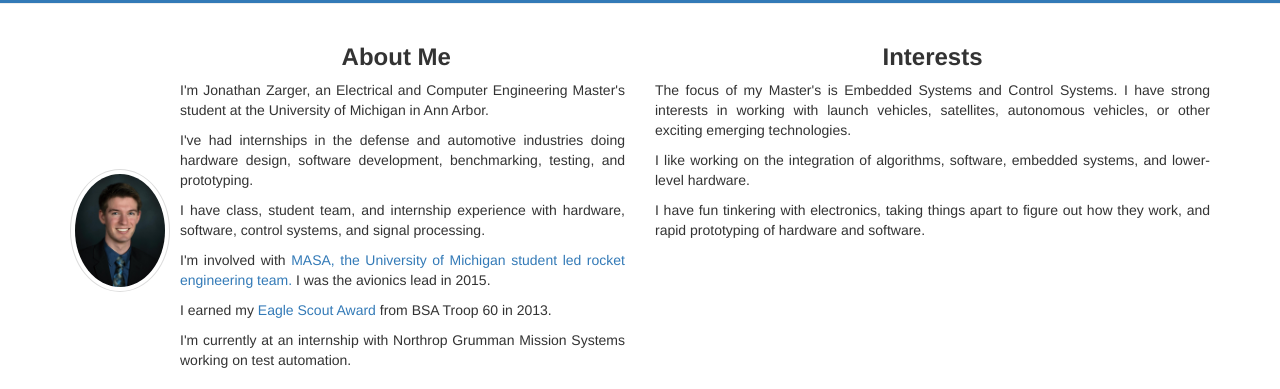
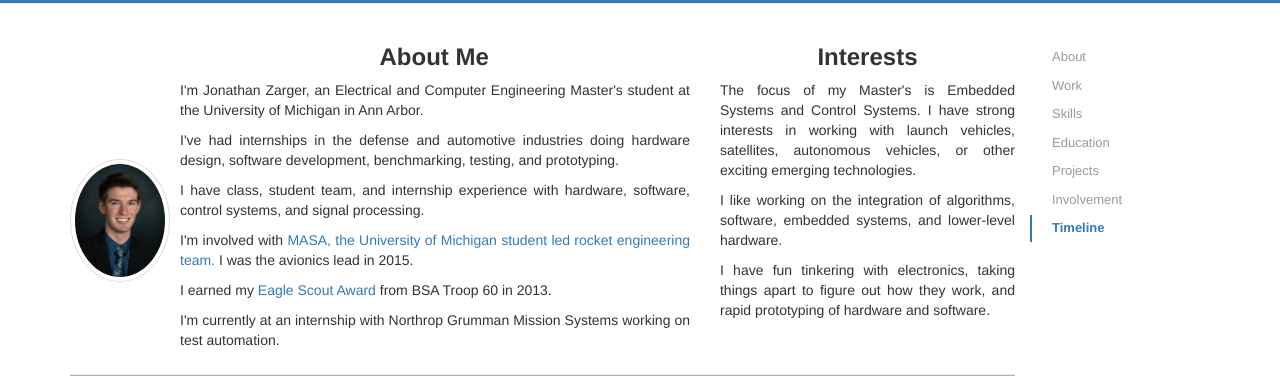
Before and after one commit to jzarger/jzarger.github.io, a plain HTML site: page index.html in a window 1280 px wide. Shown: the part 166-555 px from the top of the page. Drawn offline with Linux system fonts and the light colour scheme.

Commit message:
added side navbar to main page

```diff
--- a/css/main.css
+++ b/css/main.css
@@ -1,4 +1,3 @@
-
 .about-title {
     font-size: 1.75em
 }
@@ -15,6 +14,7 @@ body {
     padding-top: 1em;
     /*margin-bottom: 60px;*/
     padding-bottom: 3em;
+    position: relative;
 }
 
 html {
@@ -168,3 +168,78 @@ hr {
 .open > .dropdown-toggle.btn-default-inv {
   background-image: none;
 }
+
+
+
+
+
+
+
+
+.fixed {
+    position: fixed;
+}
+
+/* sidebar */
+.bs-docs-sidebar {
+    padding-left: 0px;
+    margin-top: 20px;
+    margin-bottom: 20px;
+}
+
+/* all links */
+.bs-docs-sidebar .nav>li>a {
+    color: #999;
+    border-left: 2px solid transparent;
+    padding: 4px 20px;
+    font-size: 13px;
+    font-weight: 400;
+}
+
+/* nested links */
+.bs-docs-sidebar .nav .nav>li>a {
+    padding-top: 1px;
+    padding-bottom: 1px;
+    padding-left: 30px;
+    font-size: 12px;
+}
+
+/* active & hover links */
+.bs-docs-sidebar .nav>.active>a,
+.bs-docs-sidebar .nav>li>a:hover,
+.bs-docs-sidebar .nav>li>a:focus {
+    color: #337ab7;
+    text-decoration: none;
+    background-color: transparent;
+    border-left-color: #337ab7;
+}
+/* all active links */
+.bs-docs-sidebar .nav>.active>a,
+.bs-docs-sidebar .nav>.active:hover>a,
+.bs-docs-sidebar .nav>.active:focus>a {
+    font-weight: 700;
+}
+/* nested active links */
+.bs-docs-sidebar .nav .nav>.active>a,
+.bs-docs-sidebar .nav .nav>.active:hover>a,
+.bs-docs-sidebar .nav .nav>.active:focus>a {
+    font-weight: 500;
+}
+
+/* hide inactive nested list */
+.bs-docs-sidebar .nav ul.nav {
+    display: none;
+}
+/* show active nested list */
+.bs-docs-sidebar .nav>.active>ul.nav {
+    display: block;
+}
+
+/*Header formatting */
+.MainContent {
+    margin-top: 50px;
+}
+.group, .subgroup {
+    padding-top: 50px;
+    margin-top: -50px;
+}
--- a/index.html
+++ b/index.html
@@ -33,9 +33,14 @@
 
 </script>
 
+
+
 </head>
 
-<nav class="navbar navbar-default navbar-fixed-top">
+
+<body>
+
+    <nav class="navbar navbar-default navbar-fixed-top">
     <div class="container-fluid">
         <!-- Brand and toggle get grouped for better mobile display -->
 
@@ -104,8 +109,18 @@
     <!-- /.container-fluid -->
 </nav>
 
-
-<body>
+    <!--
+    <div id="side-nav">
+      <ul class="nav navbar-fixed-side nav-list affix">
+        <li><a href="#one">One</a></li>
+        <li><a href="#two">Two</a></li>
+        <li><a href="#three">Three</a></li>
+        <li><a href="#four">Four</a></li>
+        <li><a href="#five">Five</a></li>
+      </ul>
+    </div>
+    -->
+
     <div class="page-header">
 
         <div class="container">
@@ -114,12 +129,17 @@
         </div>
 
     </div>
+
+
     <div class="container">
 
-
-        <div class="row">
-
-            <div class="col-sm-6">
+        <div class="row">
+        <div class="col-sm-10">
+
+        <section id="about" class="group">
+        <div class="row">
+
+            <div class="col-sm-8">
                 <div class="row">
 
                     <div class="col-sm-12 col-sm-offset-1">
@@ -167,7 +187,7 @@
             <hr style="margin-top:1em;margin-bottom:.5em">
             </div>
 
-            <div class="col-sm-6">
+            <div class="col-sm-4">
                 <div class="row">
 
                     <div class="col-sm-12">
@@ -266,10 +286,11 @@
         </div>
 
         <hr style="margin-top:1em;margin-bottom:3em">
-
-        <div class="row">
-
-            <div class="col-sm-4">
+        </section>
+        <section id="work" class="group">
+        <div class="row">
+
+            <div class="col-sm-6">
                 <id class="about-title"><b>Work Experience </b></id>
             </div>
             <div class="col-md-2">
@@ -368,7 +389,8 @@
         <!--</div>-->
 
         <hr />
-
+        </section>
+        <section id="skills" class="group">
         <div class="row">
 
             <div class="col-sm-2">
@@ -969,6 +991,8 @@
         </div>
 
         <hr />
+        </section>
+        <section id="edu" class="group">
         <div class="row">
 
             <div class="col-sm-3">
@@ -1013,6 +1037,8 @@
 
 
         <hr />
+        </section>
+        <section id="projects" class="group">
         <div class="row">
 
             <div class="col-sm-3">
@@ -1369,7 +1395,8 @@
 
 
         <hr />
-
+        </section>
+        <section id = "involvement" class="group">
         <div class="row">
 
             <div class="col-sm-3">
@@ -1467,10 +1494,11 @@
 
 
         <hr />
-    </div>
+        </section>
+        <section id="timeline" class="group">
 
     <!-- https://www.bootply.com/sXQ6tveRH6# -->
-    <div class="container">
+
 
         <div class="row">
 
@@ -1551,6 +1579,53 @@
         </li>
 
     </ul>
+    </section>
+
+
+
+    </div>
+
+
+    <nav class="col-sm-2 bs-docs-sidebar">
+    <ul id="sidebar" class="nav nav-stacked">
+      <li>
+        <a href="#about">About</a>
+
+      </li>
+      <li>
+        <a href="#work">Work</a>
+
+      </li>
+      <li>
+        <a href="#skills">Skills</a>
+      </li>
+      <li>
+        <a href="#edu">Education</a>
+      </li>
+      <li>
+        <a href="#projects">Projects</a>
+      </li>
+      <li>
+        <a href="#involvement">Involvement</a>
+      </li>
+      <li>
+        <a href="#timeline">Timeline</a>
+      </li>
+    </ul>
+  </nav>
+
+    </div>
+
+
+    <!--<li>
+        <a href="#skills">Skills</a>
+        <ul class="nav nav-stacked">
+          <li><a href="#GroupCSub1">Sub-Group 1</a></li>
+          <li><a href="#GroupCSub2">Sub-Group 2</a></li>
+        </ul>
+      </li>-->
+
+
 </div>
 
     <footer class="footer navbar-fixed-bottom">
@@ -1564,6 +1639,21 @@
     <script src="js/jquery.min.js"></script>
     <!-- Include all compiled plugins (below), or include individual files as needed -->
     <script src="js/bootstrap.min.js"></script>
+    <script>
+
+$('body').scrollspy({
+  target: '.bs-docs-sidebar',
+  offset: 40
+});
+    </script>
+    <script>
+$("#sidebar").affix({
+  offset: {
+    top: 60
+  }
+});
+
+</script>
 </body>
 
 </html>
```
